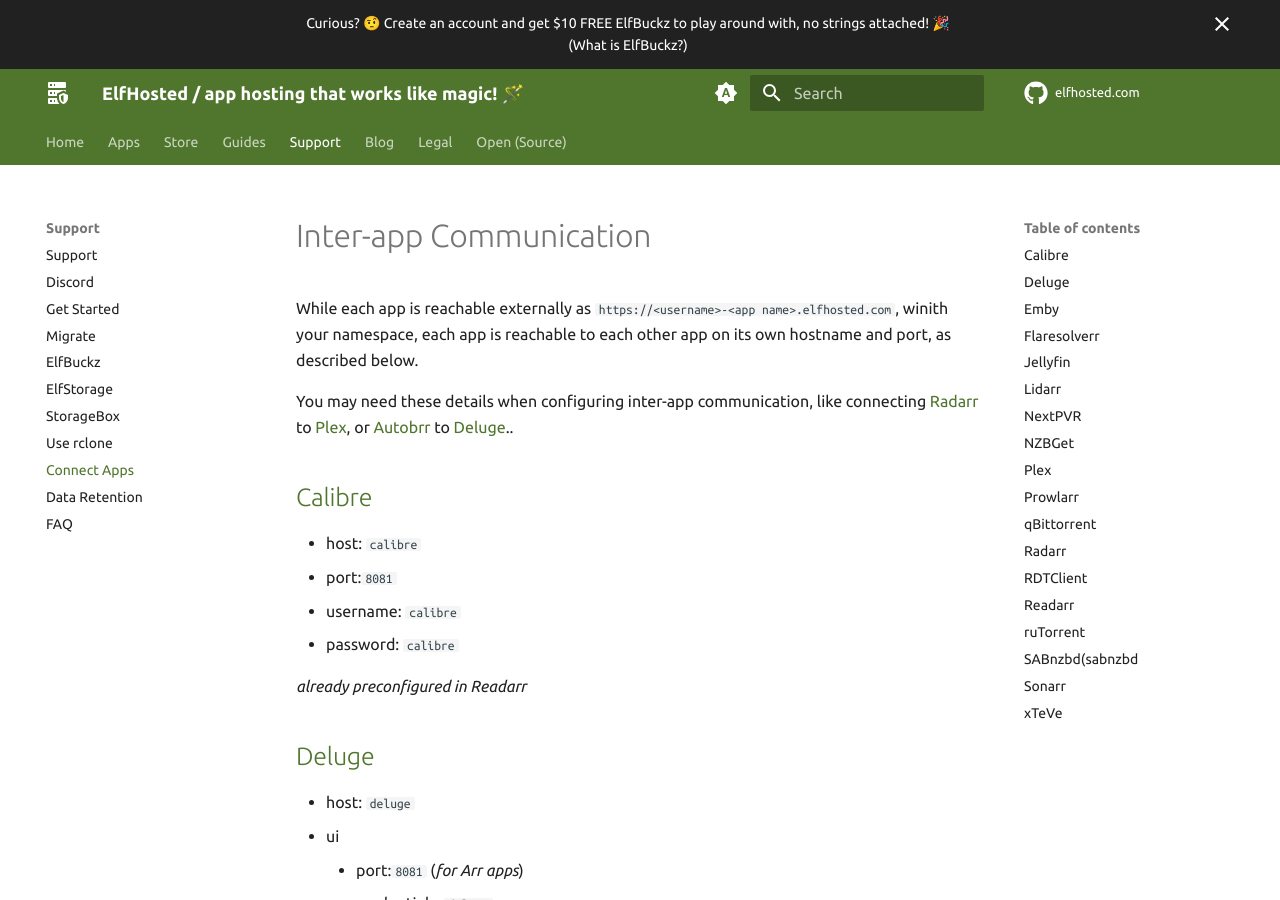
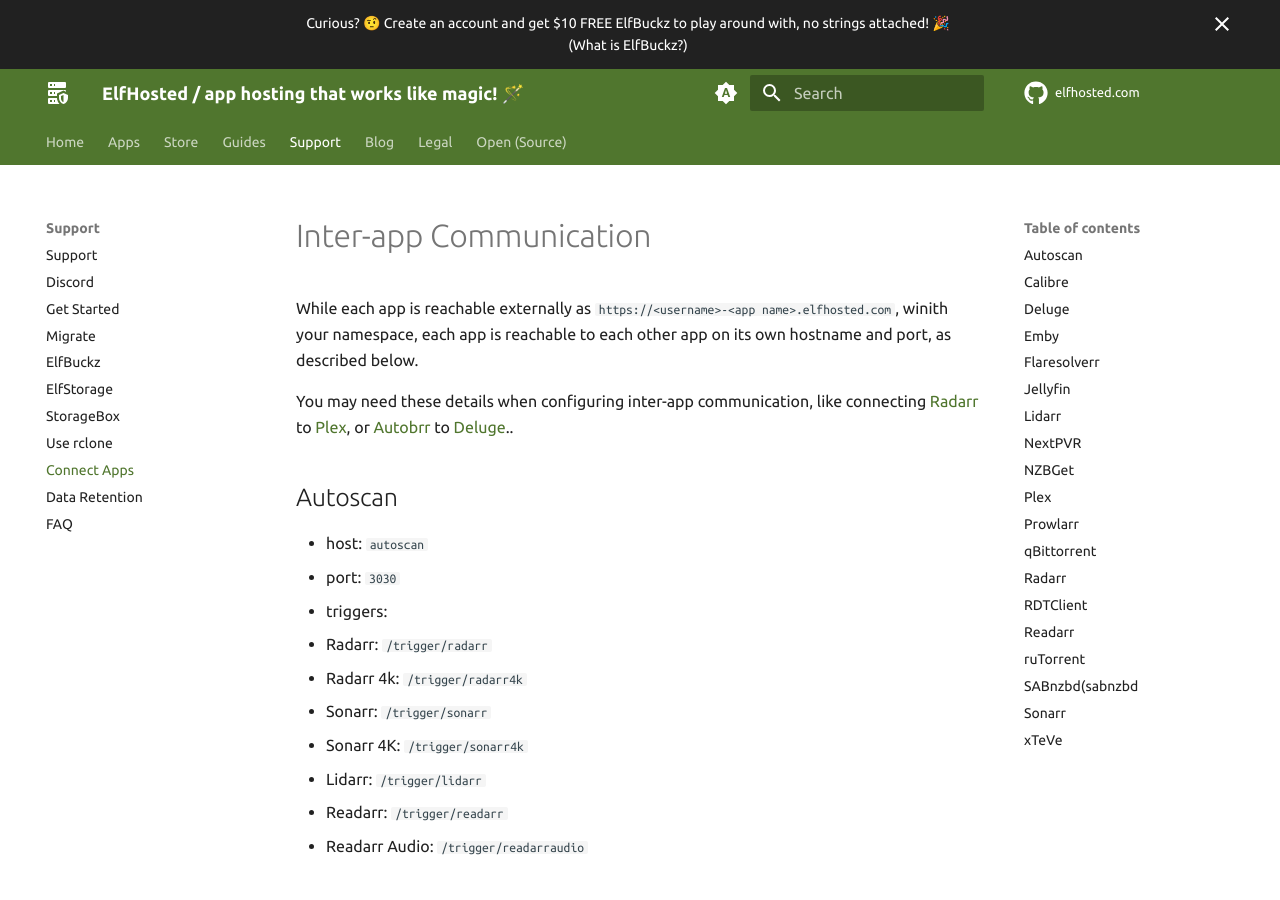
Before and after one commit to elfhosted/elfhosted.com, an MkDocs documentation site: the page built from docs/how-to/connect-apps.md, in a window 1280 px wide and 900 px high. Built offline with MkDocs 1.6.1 and Material for MkDocs 9.7.7, drawn with Linux system fonts in a browser that asks for light colours; a script that is not in the unit is left out; plug-ins that fetch from the network failed and are left out; comment, search, counter and statistics services are not loaded.

```diff
--- a/_snippets/common-links.md
+++ b/_snippets/common-links.md
@@ -1,5 +1,6 @@
 [audiobookshelf]:     /app/audiobookshelf/
 [autobrr]:            /app/autobrr/
+[autoscan]:           /app/autoscan/
 [bazarr]:             /app/bazarr/
 [calibre]:            /app/calibre/
 [calibre-web]:        /app/calibre-web/
--- a/docs/how-to/connect-apps.md
+++ b/docs/how-to/connect-apps.md
@@ -3,6 +3,19 @@
 While each app is reachable externally as `https://<username>-<app name>.elfhosted.com`, winith your namespace, each app is reachable to each other app on its own hostname and port, as described below.
 
 You may need these details when configuring inter-app communication, like connecting [Radarr][radarr] to [Plex][plex], or [Autobrr][autobrr] to [Deluge][deluge]..
+
+## Autoscan
+
+* host: `autoscan`
+* port: `3030`
+* triggers:
+  * Radarr: `/trigger/radarr`
+  * Radarr 4k: `/trigger/radarr4k`
+  * Sonarr: `/trigger/sonarr`
+  * Sonarr 4K: `/trigger/sonarr4k`
+  * Lidarr: `/trigger/lidarr`
+  * Readarr: `/trigger/readarr`
+  * Readarr Audio: `/trigger/readarraudio`
 
 ## [Calibre][calibre]
 
--- a/mkdocs.yml
+++ b/mkdocs.yml
@@ -79,6 +79,7 @@ nav:
       - Plex: app/plex.md
       - Emby: app/emby.md
     - Manage Media:
+      - Autoscan: app/autoscan.md
       - Bazarr: app/bazarr.md
       - Jellyfin Accounts: app/jellyfin-accounts.md
       - Jellyseerr: app/jellyseerr.md
```
Also changed, not shown: docs/app/autoscan.md (added, +65 -0 lines), docs/blog/posts/app-new/introducing-autoscan.md (added, +51 -0 lines), docs/images/autoscan-arr-example.png (added).
